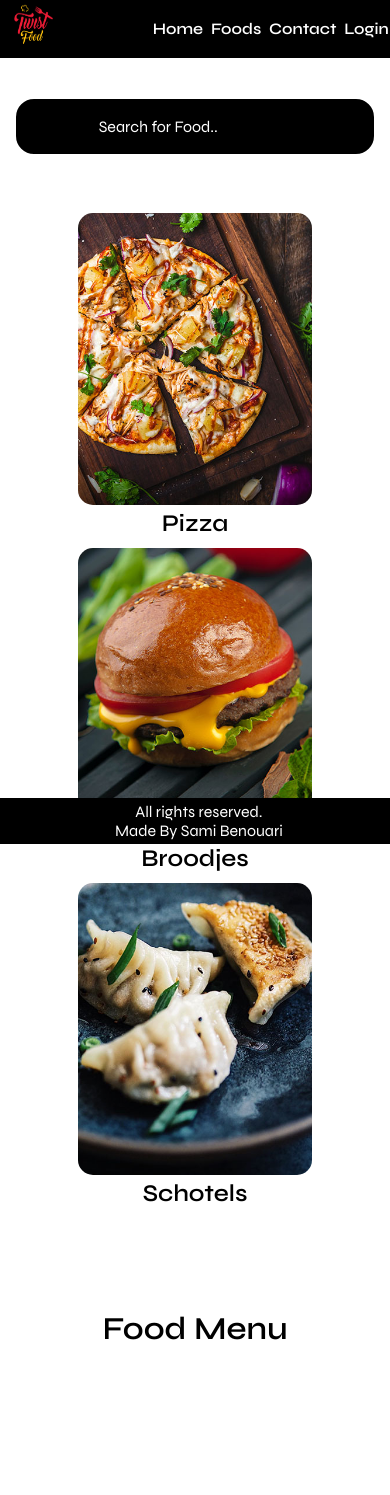
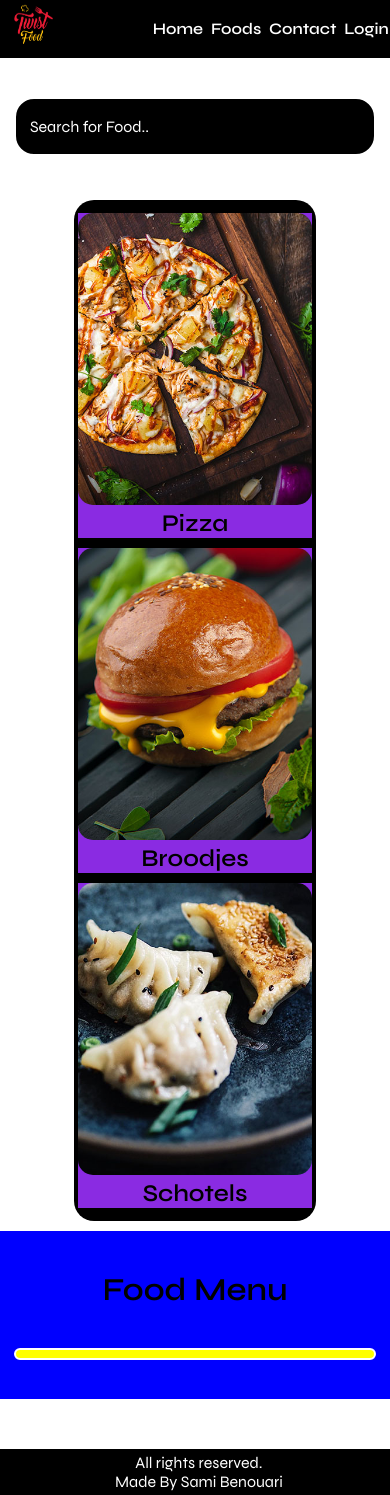
Before and after one commit to Sami024/WebApp, a PHP site: page / in a window 390 px wide. Before the commit the page ends 1340 px from the top, so only its background shows below. Run offline with PHP 8.4, Linux system fonts and the light colour scheme; data that the repository does not hold is empty.

Commit message:
Update V3.7.0
space after footer removed

```diff
--- a/html/css/style.css
+++ b/html/css/style.css
@@ -2,14 +2,21 @@
 @import url("https://fonts.googleapis.com/css2?family=Syne:wght@400;500;600&display=swap");
 * {
    margin: 0 0;
-  padding: 0 0;
+  /* padding: 0 0; */
   font-family: "Syne", sans-serif;
 
   /* Header start here -----------------------------------------------------------------------------------------*/
 }
-/* body {
-  height: 100dvh;
-} */
+html {
+  height: 100%;
+  box-sizing: border-box;
+}
+body {
+  position: relative;
+  min-height: 100%;
+  padding-bottom: 6rem;
+  box-sizing: inherit;
+}
 .container {
   width: 100%;
   margin: 0 auto;
@@ -101,6 +108,7 @@
 }
 ::placeholder {
   color: white;
+  text-align: left;
 }
 /* <!-- fOOD SEARCH Section Ends Here -->---------------------------------------------------------------------- */
 
@@ -114,6 +122,7 @@
   justify-content: space-around;
   align-items: center;
   border-radius: 20px;
+  background-color: black;
 }
 .categories {
   padding: 0;
@@ -160,13 +169,15 @@
 
 /* CSS for Food Menu */
 .food-menu {
-  padding: 4% 0;
-  color: white;
-  margin-top: 10px;
-  margin-bottom: 10px;
+  /* padding: 0; */
+  /* width: 95%; */
+  /* padding: 4% 0;  */
+  /* margin-top: 10px;
+  margin-bottom: 10px;  */
+  background-color: blue;
 }
 .food-menu-box {
-  min-width: 30%;
+  width: 450px;
   height: 120px;
   background-color: rgb(204, 212, 207);
   border: 2px solid white;
@@ -193,16 +204,19 @@
   text-align: left;
 }
 .container3 {
-  width: 95%;
+  width: 80%;
   padding: 1%;
-  height: auto;
+  /* height: auto; */
   border: 2px solid white;
-  gap: 10px;
+  gap: 5px;
   display: flex;
   justify-content: space-between;
   border-radius: 20px;
+  color: black;
+  background-color: yellow;
   flex-wrap: wrap;
-  color: black;
+  margin-left: auto;
+  margin-right: auto;
 }
 
 /* footer */
@@ -210,10 +224,9 @@
   background-color: black;
   color: white;
   text-align: center;
-  /* margin: 0 auto; */
   padding: 1%;
-  position: fixed;
   width: 100%;
+  position: absolute;
   bottom: 0;
 }
 
@@ -243,11 +256,13 @@
     font-size: medium;
   }
   .food-search input[type="search"] {
-    width: 80%;
+    width: 100%;
     padding: 2%;
-    /* margin-bottom: 3%; */
   }
-
+  ::placeholder {
+    color: white;
+    text-align: left;
+  }
   .container2 {
     width: 60%;
     margin-left: auto;
@@ -257,7 +272,6 @@
     display: block;
     border-radius: 20px;
     margin-bottom: 10px;
-
   }
 
   .btn {
@@ -279,16 +293,18 @@
   .box-3 {
     width: 100%;
     margin: 4% auto;
+    background-color: blueviolet;
   }
 
   .food-menu {
-    padding: 20% 0;
+    padding: 10% 0;
   }
 
   .food-menu-box {
     width: 90%;
     padding: 5%;
     margin-bottom: 5%;
+    background-color: aqua;
   }
   .social {
     padding: 5% 0;
@@ -307,9 +323,8 @@
     background-color: black;
     border-radius: 20px;
   }
-}
   .container3 {
-  width: 80%;
+    width: 90%;
     padding: 1%;
     height: auto;
     border: 2px solid white;
@@ -318,5 +333,5 @@
     display: block;
     margin-left: auto;
     margin-right: auto;
-
   }
+}
```
Lines whose indentation alone changed are shown as unchanged.
